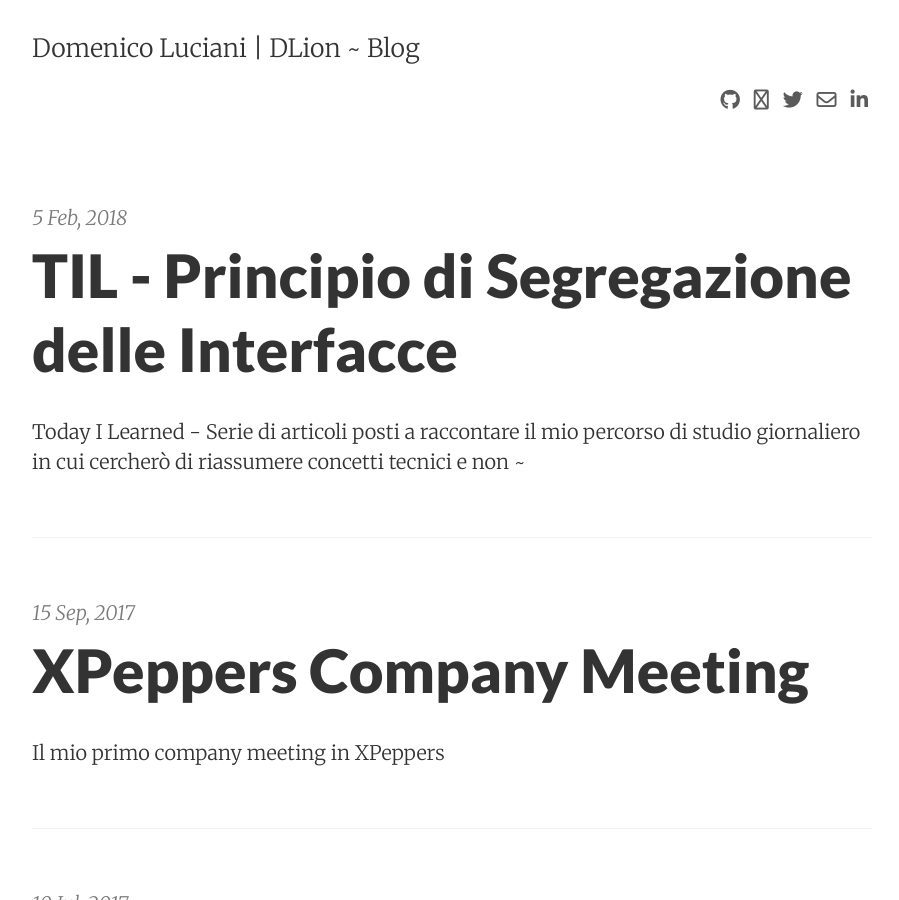
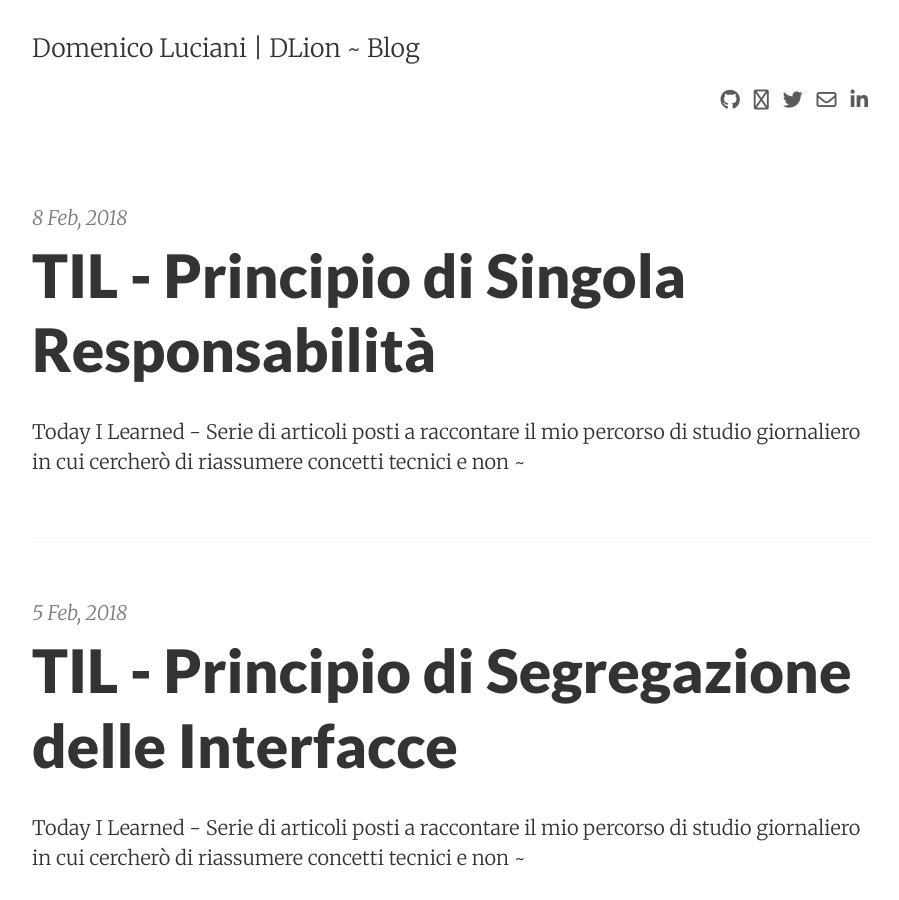
Before and after one commit to dlion/dlion.github.io, a Jekyll site: the page built from index.html, in a window 1280 px wide and 900 px high. Shown: the whole window, without its empty margins (188-1087 px from the left). Built offline with Jekyll 4.4.1, drawn with Linux system fonts in a browser that asks for light colours; nearby versions of some CDN libraries; the list of posts is cut into pages by our own code; some of the changed lines change nothing that is shown; some of the changed text lies outside the part shown.

Commit message:
SRP - Single Responsability Principle

````diff
--- /dev/null
+++ b/_posts/2018-02-08-til-srp.md
@@ -0,0 +1,79 @@
+---
+layout: post
+title: "TIL - Principio di Singola Responsabilità"
+date: 2018-02-08 08:00:00
+categories: Programming
+summary: Today I Learned - Serie di articoli posti a raccontare il mio percorso di studio giornaliero in cui cercherò di riassumere concetti tecnici e non ~
+---
+
+Oggi ho letto un articolo facile da comprendere sul principio di singola responsabilità, chiamato anche *SRP*[^1].
+L'articolo in questione è di [Fenis Despoudis](https://codeburst.io/understanding-solid-principles-single-responsibility-b7c7ec0bf80).
+
+L'SRP fa parte di una serie di principi che insieme formano il **S.O.L.I.D.**:
+
+* **S** -> SRP (Single Responsability Principle)
+* **O** -> OCP (Open Closed Principle)
+* **L** -> LSP (Liskov substitution Principle)
+* **I** -> [ISP](https://dlion.it/til-sip/) (Interface Segregation Principle)
+* **D** -> DIP (Dependency Inversion Principle)
+
+> Ogni modulo o classe dovrebbe avere la responsabilità su una singola parte della funzionalità fornita dal software e quella funzionalità dovrebbe essere interamente incapsulata nella classe.
+
+Per capire bene di cosa stiamo parlando focalizziamoci su ogni singola parte del principio in questione:
+
+
+## Singola
+
+> Questa parte si riferisce al fatto che un metodo o una determinata componente di una classe dovrebbe limitarsi a svolgere una singola cosa.
+
+Prendiamo in esempio un metodo incaricato di prendere dei dati e renderizzarli, la via migliore per applicare l'SRP è quello di spezzare il metodo in questione *dividendo* i due compiti.
+
+
+## Responsabilità
+
+Per responsabilità parliamo di lavoro o azione che assegnamo ad ogni parte del nostro sistema, troppa responsabilità induce all'accoppiamento.
+
+> Quando un client ha bisogno di conoscere la classe `B` per usare la classe `A`, allora `A` e `B` sono **accoppiate**
+
+Bisognerebbe raggiungere all'interno del sistema una giusta quantità di accoppiamento per mantenere un buon livello di coesione; infatti, componenti con un basso livello di coesione svolgono tasks che non sono correlati alle loro responsabilità, per esempio:
+
+```java
+class User {
+  public age, name, email;
+
+  checkAge();
+  validateEmail();
+}
+```
+
+Perché i metodi `checkAge` e `validateEmail` son lì? Questo rende la classe meno coesiva aggiungendo metodi che non avrebbe senso avere nella classe `User`, avrebbe infatti più senso metterli in una classe apposita che possiamo liberamente chiamare per esempio `UserFieldValidation`
+
+
+## Cambiamento
+
+> Alterazione o modifica del codice esistere
+
+Quando si programma è praticamente una prassi dover *cambiare* il codice esistente, non si scappa; pensate ad un modulo molto grande che usa altre classi scritte magari meno bene della vostra, sarete puntualmente costretti a ristrutturare il codice per accomodare a futuri cambiamenti aumentando inesorabilmente la complessità. **WRONG!**
+
+
+## Come faccio a far seguire questo principio al mio codice?
+
+Un piccolo consiglio ma di grande impatto è quello di essere **KISS**[^2].
+
+> Cerca di unire le cose che cambiano per la stessa ragione e tieni separate le cose che cambiano per motivi diversi.
+
+In poche parole:
+
+> Isola il cambiamento
+
+* Prestare attenzione a metodi o classi troppo grandi
+* tenere traccia delle dipendenze controllando per esempio se il costruttore ha come parametri troppe dipendenze, infatti tenere traccia dei parametri dei metodi aiuta a capire se un determinato metodo richiede troppe cose per funzionare.
+* Usare nomi semplici, spesso nomi troppo lunghi sono sinonimo di un qualcosa che fa più cose
+* Rifattorizza spesso e presto se noti che qualcosa può essere semplificata
+
+Questo principio infatti va di pari passo con l'[ISP](https://dlion.it/til-sip/) permettendo di scrivere del codice facile da refattorizzare e da cambiare.
+
+---
+
+[^1]: [SRP](https://it.wikipedia.org/wiki/Principio_di_singola_responsabilit%C3%A0)
+[^2]: [KISS](https://en.wikipedia.org/wiki/KISS_principle)
--- a/index.html
+++ b/index.html
@@ -1,7 +1,7 @@
 ---
 layout: default
 ---
-{% assign posts_count = (paginator.posts | size) %}
+{% assign posts_count = paginator.posts | size %}
 
 <div class="home">
   {% if posts_count > 0 %}
````
